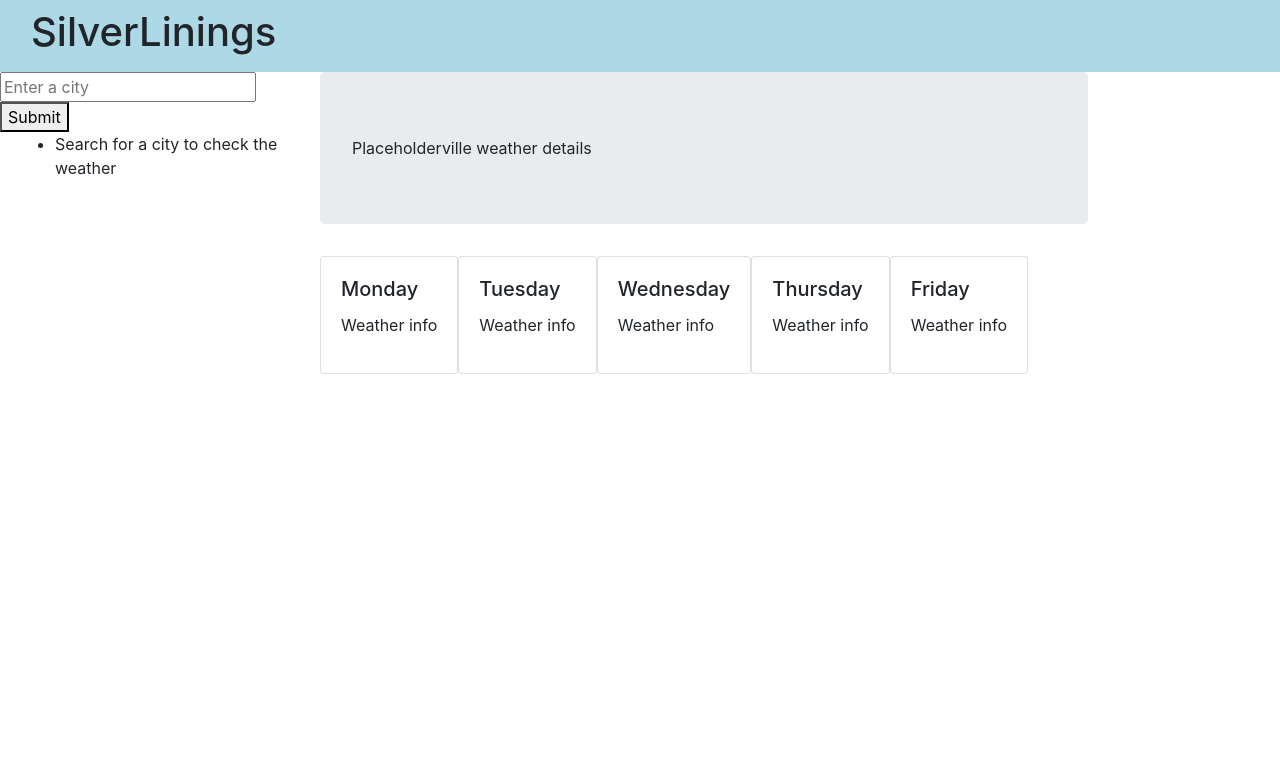
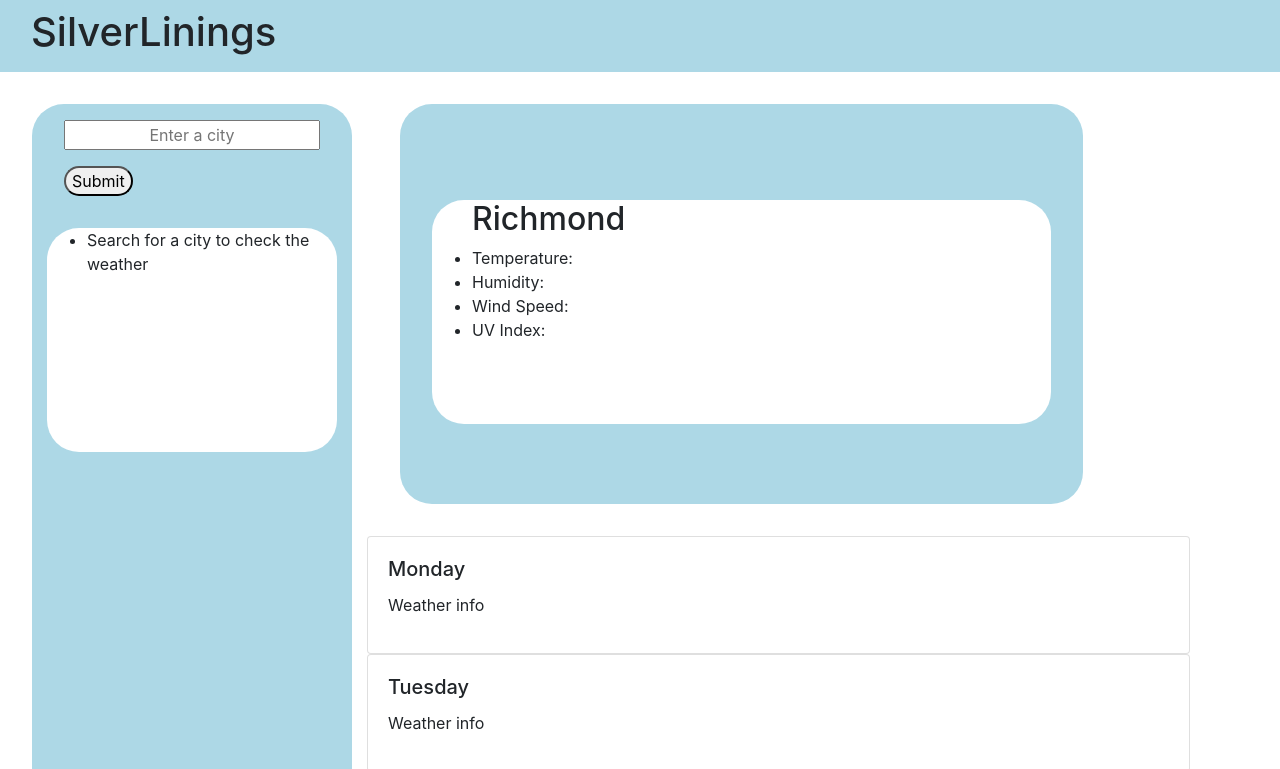
Before and after one commit to lucsedirae/weather-dashboard, a plain HTML site: page index.html in a window 1280 px wide. Shown: the top 769 px of the page. Drawn offline with nearby package versions, Linux system fonts and the light colour scheme; no server answers.

Commit message:
Added dynamic placeholders to details jumbotron

```diff
--- a/assets/script/script.js
+++ b/assets/script/script.js
@@ -1,30 +1,38 @@
 // openweather.org api key:
-var apiKey = "22ce314bdb5cf097792a93d02ec2e354";
+const apiKey = "22ce314bdb5cf097792a93d02ec2e354";
+//tracks currently selected city
 var currentCity = "Richmond";
-var cityJSONObj = JSON.parse(localStorage.getItem("storedCities"));
+//retrieves stored city names
+const cityJSONObj = JSON.parse(localStorage.getItem("storedCities"));
+//holds the current list of active cities
 var cityList = [];
+//Array storing days of the week for 5-day forecast
+const weekDays = [
+  "Sunday",
+  "Monday",
+  "Tuesday",
+  "Wednesday",
+  "Thursday",
+  "Friday",
+  "Saturday",
+];
 
 //waits until document is fully loaded then initializes the script
 $(document).ready(function () {
   writeList();
   retrieveAPI();
+  populateCurrentWeather();
   //Listens for a submission to input a new city
   $("#submit-button").click(newCity);
   //Listens for a click on a city name to set the currentCity
   $("li").click(setCurrentCity);
-
-  //replaces the currentCity var value and updates the API call with the new city name
-  function setCurrentCity() {
-    currentCity = $(this).text();
-    console.log(currentCity);
-    retrieveAPI();
-  }
 
   //get the user's input, prepend it to DOM city list, and save to local storage
   function newCity() {
     var userInput = $("#user-input").val();
     currentCity = userInput;
     retrieveAPI();
+    populateCurrentWeather();
     console.log(userInput);
 
     if (cityJSONObj === null) {
@@ -41,6 +49,53 @@ $(document).ready(function () {
     }
     $("#user-input").text("Enter a city");
     localStorage.setItem("storedCities", JSON.stringify(cityList));
+  }
+
+  //writes the current city's weather details to the DOM's jumbotron element
+  function populateCurrentWeather() {
+    $("#detail-list").empty();
+
+    //current city
+    $("#detail-list").append("<h2 id='details-header'>"+currentCity+"</h2>");
+
+    //weather icon
+    $("#weather-details").append("Icon");
+
+    //temperature
+    $("#detail-list").append("<li>Temperature: </li>");
+
+    //Humidity
+    $("#detail-list").append("<li>Humidity: </li>");
+
+    //Wind Speed
+    $("#detail-list").append("<li>Wind Speed: </li>");
+
+    //UV index
+    $("#detail-list").append("<li>UV Index: </li>");
+
+  }
+
+  //Creates the api call retrieving data from openweather.org
+  function retrieveAPI() {
+    $.ajax({
+      url:
+        "https://api.openweathermap.org/data/2.5/weather?q=" +
+        currentCity +
+        "&appid=" +
+        apiKey,
+      method: "GET",
+    }).then(function (response) {
+      //response is the object retrieved by the api call
+      console.log(response);
+    });
+  }
+
+  //replaces the currentCity var value and updates the API call with the new city name
+  function setCurrentCity() {
+    currentCity = $(this).text();
+    console.log(currentCity);
+    retrieveAPI();
+    populateCurrentWeather();
   }
 
   //write the stored cities to the DOM city list
@@ -62,21 +117,5 @@ $(document).ready(function () {
     return;
   }
 
-  //Creates the api call retrieving data from openweather.org
-  function retrieveAPI() {
-    $.ajax({
-      url:
-        "https://api.openweathermap.org/data/2.5/weather?q=" +
-        currentCity +
-        "&appid=" +
-        apiKey,
-      method: "GET",
-    }).then(function (response) {
-      //response is the object retrieved by the api call
-      console.log(response);
-    });
-  }
-  //display current weather details to detail jumbotron
-
   //Break down and append 5 day forecast
 });
--- a/assets/style/style.css
+++ b/assets/style/style.css
@@ -1,3 +1,12 @@
+aside {
+    margin-top: 2rem;
+    margin-bottom: 4rem;
+    margin-left: 2rem;
+    background-color: lightblue;
+    border-radius: 2rem;
+
+}
+
 footer {
     position: fixed;
     width: 100%;
@@ -14,6 +23,33 @@ li {
     cursor: pointer;
 }
 
+ul {
+    height: 14rem;
+    margin-top: 2rem;
+    background-color: white;
+    border-radius: 2rem;
+}
+
 .jumbotron {
+    margin-top: 2rem;
     width: 80%;
+    margin-left: 3rem;
+    border-radius: 2rem;
+    background-color: lightblue;
 }
+
+#submit-button {
+    margin-top: 1rem;
+    margin-left: 2rem;
+    border-radius: 2rem;
+}
+
+#user-input {
+    margin-top: 1rem;
+    margin-left: 2rem;
+    text-align: center;
+}
+
+#weather-details {
+    background-color: white;
+}
--- a/index.html
+++ b/index.html
@@ -28,15 +28,21 @@
             </div>
         </aside>
 
-        <main class="col-lg-9">
+        <main class="col-lg-8">
             <div class="row">
                 <div class="jumbotron">
-                    Placeholderville weather details
+                    <div class="row" id="#weather-details">
+                        <div class="col-md-12" >
+                            <ul id="detail-list">
+                            </ul>
+                        </div>
+                    </div>
                 </div>
             </div>
 
             <div class="row">
 
+                <div class="col-md-12">
                     <div class="card">
                         <div class="card-body">
                             <h5 class="card-title">Monday</h5>
@@ -72,6 +78,7 @@
                         </div>
                     </div>
                 </div>
+            </div>
         </main>
     </div>
 
```
Lines whose indentation alone changed are shown as unchanged.
